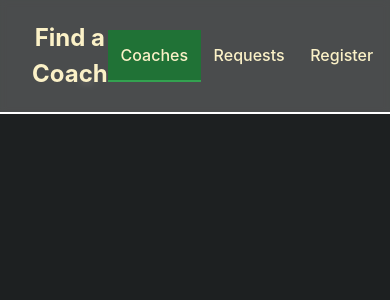
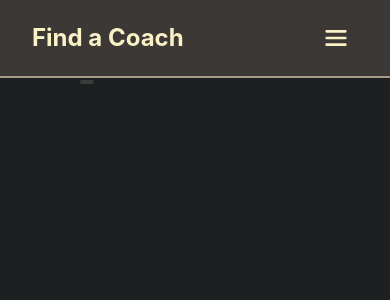
Before and after one commit to Redwood4413/findACoach, a Vue app: page /coaches in a window 390 px wide. Shown: the top 300 px of the page. Built offline with nearby package versions, Linux system fonts and the light colour scheme.

Commit message:
feat: leaner code and better mobile displaying

```diff
--- a/src/components/layouts/TheHeader.vue
+++ b/src/components/layouts/TheHeader.vue
@@ -1,69 +1,77 @@
 <script lang="ts">
 import BaseButton from '../UI/BaseButton.vue';
-import TheHeaderSidebar from './TheHeaderSidebar.vue';
-import HamburgerIcon from '../icons/HamburgerIcon.vue'
+import TheHeaderMenu from './TheHeaderMenu.vue';
+import HamburgerIcon from '../icons/HamburgerIcon.vue';
+import TheHeaderLinks from './TheHeaderLinks.vue';
 
 export default {
-    name: "TheHeader",
+  name: 'TheHeader',
+  components: {
+    BaseButton, TheHeaderMenu, HamburgerIcon, TheHeaderLinks,
+  },
   data: () => ({
-        small: false as boolean,
-        isVisible: true as boolean,
+    screen: {
+      width: window.innerWidth as number,
+      scrollY: window.scrollY as number,
+    },
+    isExpanded: false as boolean,
   }),
+  computed: {
+    small() {
+      return this.screen.scrollY >= 100 ? 'small' : '';
+    },
+  },
   methods: {
-        handleScroll(event: any) {
-            if (event.currentTarget.scrollY > 50) {
-                if (!this.small) {
-                    this.small = true;
-                }
-            }
-            else {
-                if (this.small) {
-                    this.small = false;
-                }
-            }
+    handleScroll(event) {
+      this.screen.scrollY = event.currentTarget.scrollY;
     },
-        handleResize(event: any) {
-          if (window.innerWidth <= 500) {
-            this.isVisible = false;
-          } else {
-            this.isVisible = true;
-          }
-        }
+    handleResize() {
+      this.screen.width = window.innerWidth;
     },
-    computed: {
-        isSmall(): string {
-            return this.small ? "small" : "";
-        }
+    expandMenu() {
+      this.isExpanded = !this.isExpanded;
+    },
   },
   mounted() {
-        window.addEventListener("scroll", this.handleScroll);
-        window.addEventListener("resize", this.handleResize);
+    window.addEventListener('scroll', this.handleScroll);
+    window.addEventListener('resize', this.handleResize);
   },
-    unmounted() {
-        window.removeEventListener("scroll", this.handleScroll);
+  watch: {
+    $route() {
+      this.isExpanded = false;
     },
-    components: { BaseButton, TheHeaderSidebar, HamburgerIcon }
+  },
 };
 </script>
 
 <template>
-  <header :class="`header ${isSmall}`">
+  <header :class="`header ${small}`">
     <RouterLink :to="{ name: 'home' }">
       <h2>Find a Coach</h2>
     </RouterLink>
-    <div class="buttons" v-if="isVisible">
-      <RouterLink :to="{ name: 'coaches' }">Coaches</RouterLink>
-      <RouterLink :to="{ name: 'requests' }">Requests</RouterLink>
-      <RouterLink :to="{ name: 'register' }">Register</RouterLink>
-    </div>
-    <BaseButton mode="flat" v-else>
-      <HamburgerIcon></HamburgerIcon>
+    <TheHeaderLinks
+      :expanded="false"
+      v-if="screen.width > 500"
+    />
+    <BaseButton
+      mode="flat"
+      v-if="screen.width <= 500"
+      @click="expandMenu"
+    >
+      <HamburgerIcon />
     </BaseButton>
+    <Transition>
+      <TheHeaderMenu
+        v-if="isExpanded && screen.width <= 500"
+        :expanded="isExpanded"
+      />
+    </Transition>
   </header>
-  <TheSidebar v-if="!isVisible"></TheSidebar>
 </template>
 
 <style lang="scss" scoped>
+@use '@/colors.scss';
+
   .header {
     width:100%;
     display:flex;
@@ -71,35 +79,23 @@ export default {
     justify-content: space-between;
     align-items: center;
     padding: 0 2rem;
-    border-bottom: 2px solid white;
-    background: rgb(255,255,255, 0.2);
+    border-bottom: 2px solid colors.$gray;
+    background: colors.$background-1;
     backdrop-filter: blur(3px);
     transition: all .3s ease-in-out;
     &.small {
       font-size: small;
       padding:0 1rem;
     }
-      .buttons {
-      display:flex;
-      height:100%;
-      a {
-        padding:0.8rem;
-        transition: background .1s ease-in-out;
-        &:hover:not(.router-link-exact-active) {
-          background: rgb(0,0,0, 0.3);
   }
+  .v-enter-active, .v-leave-active {
+  transition: opacity .3s ease;
 }
+.v-enter-to, .v-leave-from {
+  opacity: 1;
 }
-  }
-
-  .router-link-exact-active {
-    background: rgb(32, 114, 54);
-    border-bottom: 2px solid rgb(51, 161, 80);
-  }
-
-  @media (width < 500px) {
-    .buttons {
-
-    }
+.v-enter-from,
+.v-leave-to {
+  opacity: 0;
 }
 </style>
--- /dev/null
+++ b/src/components/layouts/TheHeaderMenu.vue
@@ -0,0 +1,51 @@
+<script lang="ts">
+import TheHeaderLinks from './TheHeaderLinks.vue';
+
+export default {
+  name: 'TheHeaderMenu',
+  props: {
+    expanded: {
+      type: Boolean,
+      required: true,
+    },
+  },
+  computed: {
+    isExpanded() {
+      return this.expanded ? 'expanded' : '';
+    },
+  },
+  components: { TheHeaderLinks },
+};
+</script>
+
+<template>
+  <Transition>
+    <div :class="`menu ${isExpanded}`">
+      <TheHeaderLinks :expanded="expanded" />
+    </div>
+  </Transition>
+</template>
+
+<style lang="scss" scoped>
+@use '@/colors.scss';
+
+  .menu {
+    position: absolute;
+    font-size: medium;
+    width:90vw;
+    display:grid;
+    grid-template-rows: 0fr;
+    transition: grid-template-rows .3s ease-in-out;
+    top:100%;
+    left:50%;
+    transform: translate(-50%, 10%);
+    border:2px solid colors.$gray;
+    border-radius: 10px;
+    padding:1rem;
+    background: colors.$background-1;
+    &.expanded {
+      grid-template-rows: 1fr;
+    }
+  }
+
+</style>
```
Lines whose indentation alone changed are shown as unchanged.
